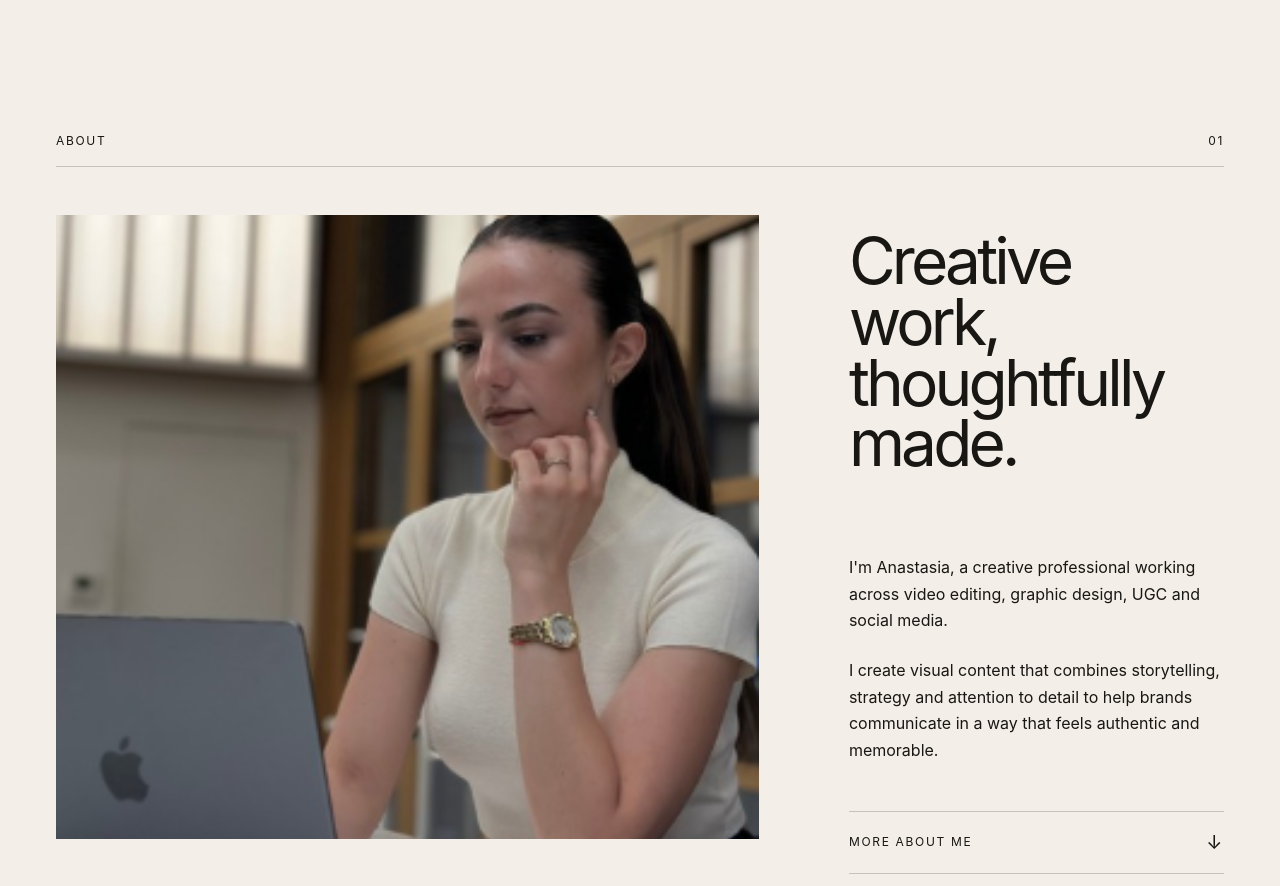
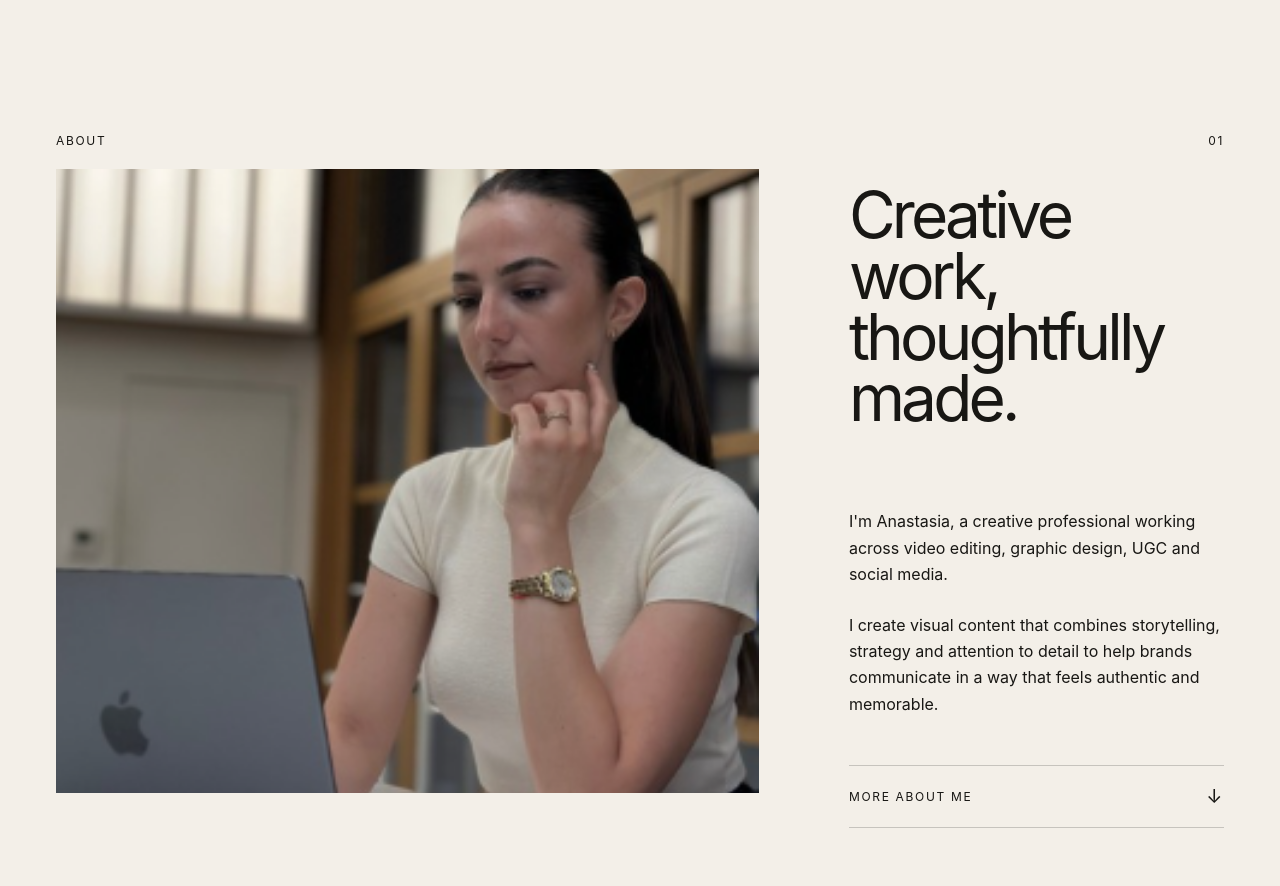
Before and after one commit to IvannIvannov/Anastasia-vol2, a React (Vite) app: page / in a window 1280 px wide. Shown: the part 780-1666 px from the top of the page. Built offline with nearby package versions, Linux system fonts and the light colour scheme; no server answers.

Commit message:
Refine hero-to-about transition and section spacing

```diff
--- a/src/components/About/About.css
+++ b/src/components/About/About.css
@@ -12,10 +12,9 @@
     align-items: center;
     justify-content: space-between;
 
-    margin-bottom: 3rem;
-    padding-bottom: 1rem;
+    padding-bottom: 1.2rem;
 
-    border-bottom: 1px solid rgba(24, 23, 20, 0.2);
+    border: 0;
 }
 
 .about__label,
```
